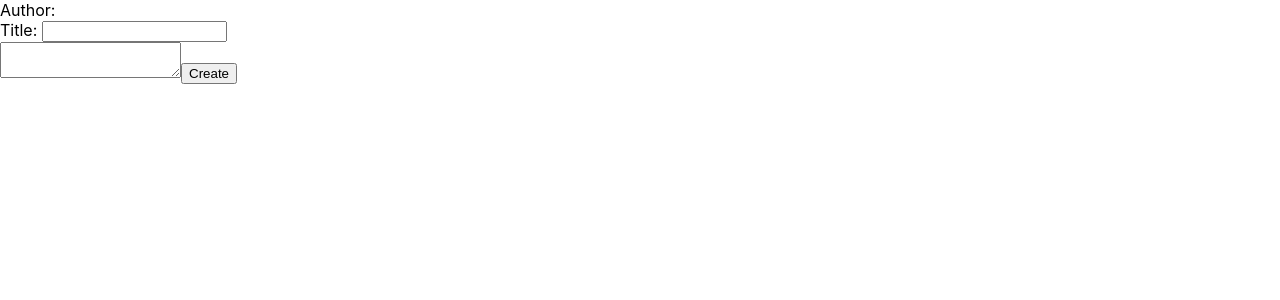
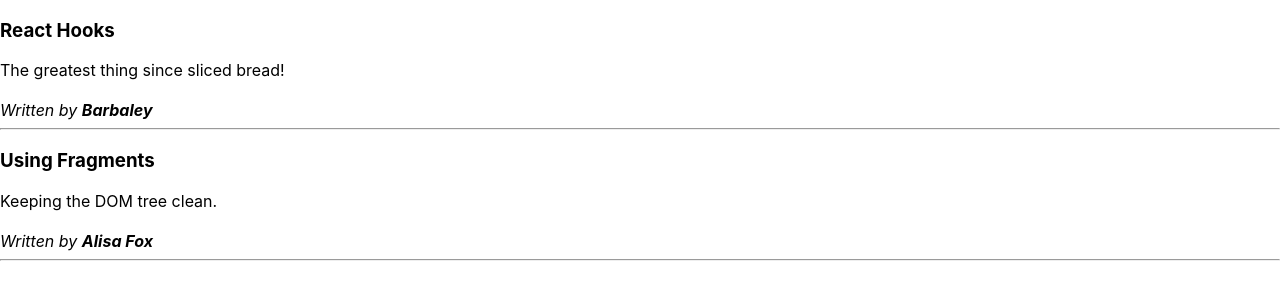
Before and after one commit to RailsReact/3-blog, a React (Create React App) app: page / in a window 1280 px wide. Shown: the top 300 px of the page. Built offline with nearby package versions, Linux system fonts and the light colour scheme.

Commit message:
impl mock post list

```diff
--- a/src/App.js
+++ b/src/App.js
@@ -1,6 +1,11 @@
 import React from 'react'
-import CreatePost from './post/CreatePost'
+import PostList from './post/PostList'
+
+const posts = [
+  {title: "React Hooks", content: "The greatest thing since sliced bread!", author: "Barbaley"},
+  {title: "Using Fragments", content: "Keeping the DOM tree clean.", author: "Alisa Fox"}
+]
 
 export default function App (){
-  return <CreatePost />
+  return <PostList posts = {posts} />
 }
--- /dev/null
+++ b/src/post/PostList.js
@@ -0,0 +1,15 @@
+import React from 'react'
+import Post from './Post'
+
+export default function PostList({posts = []}){
+  return (
+    <div>
+    {posts.map((p,i) => (
+      <React.Fragment key={'post-'+i}>
+        <Post {...p} />
+        <hr />
+      </React.Fragment>
+    ))}
+    </div>
+  )
+}
```
